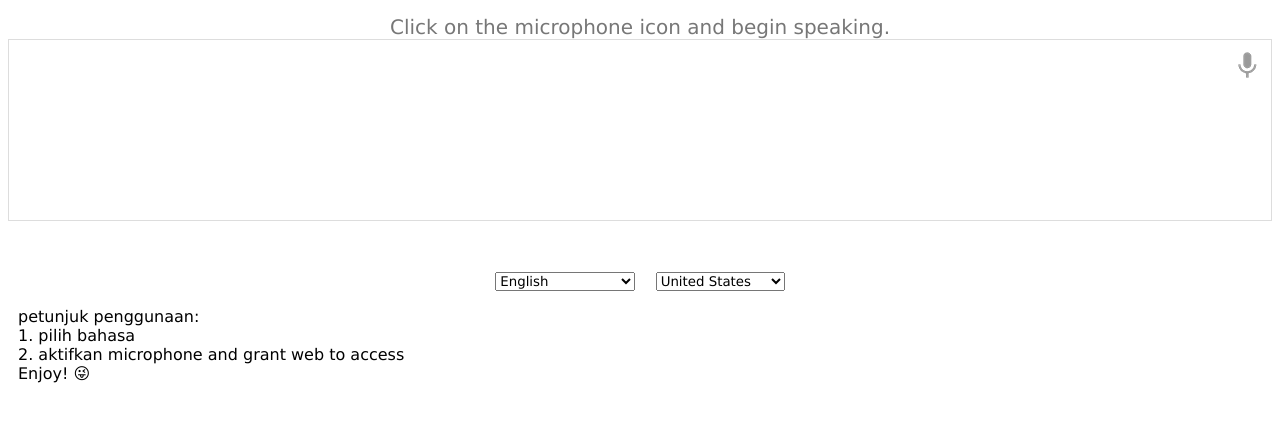
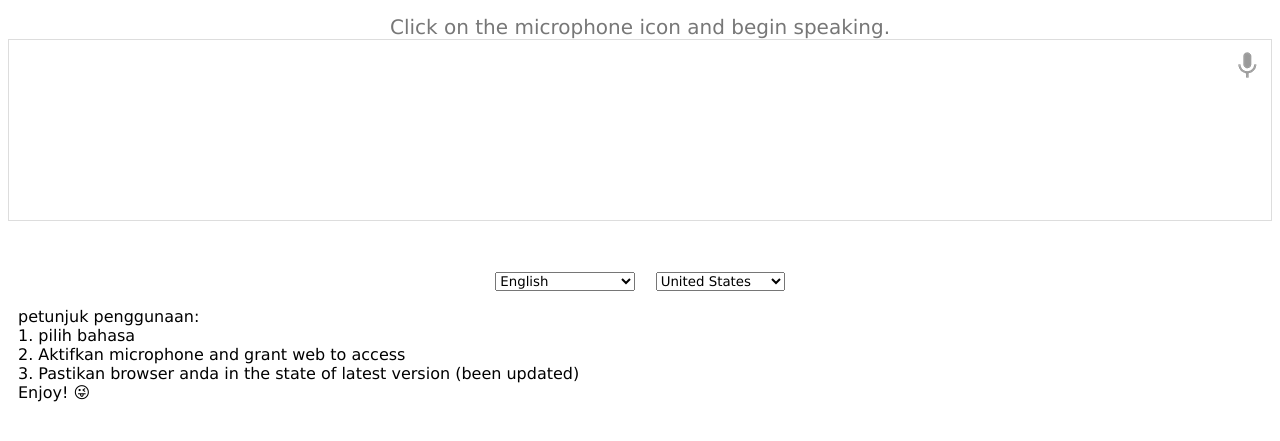
Before and after one commit to tiokadams20/experiment, a plain HTML site: page index.html in a window 1280 px wide. Shown: the part 105-546 px from the top of the page. Drawn offline with Linux system fonts and the light colour scheme.

Commit message:
Update index.html

```diff
--- a/index.html
+++ b/index.html
@@ -132,7 +132,7 @@
     &nbsp;&nbsp;
     <select id="select_dialect"></select>
   </div>
-  <p style="text-align: justify;">petunjuk penggunaan: <br>1. pilih bahasa <br>2. aktifkan microphone and grant web to access<br> Enjoy! 😜</p>
+  <p style="text-align: justify;">petunjuk penggunaan: <br>1. pilih bahasa <br>2. Aktifkan microphone and grant web to access<br>3. Pastikan browser anda in the state of latest version (been updated)<br>Enjoy! 😜</p>
 </div>
 <script>
 var langs =
```
